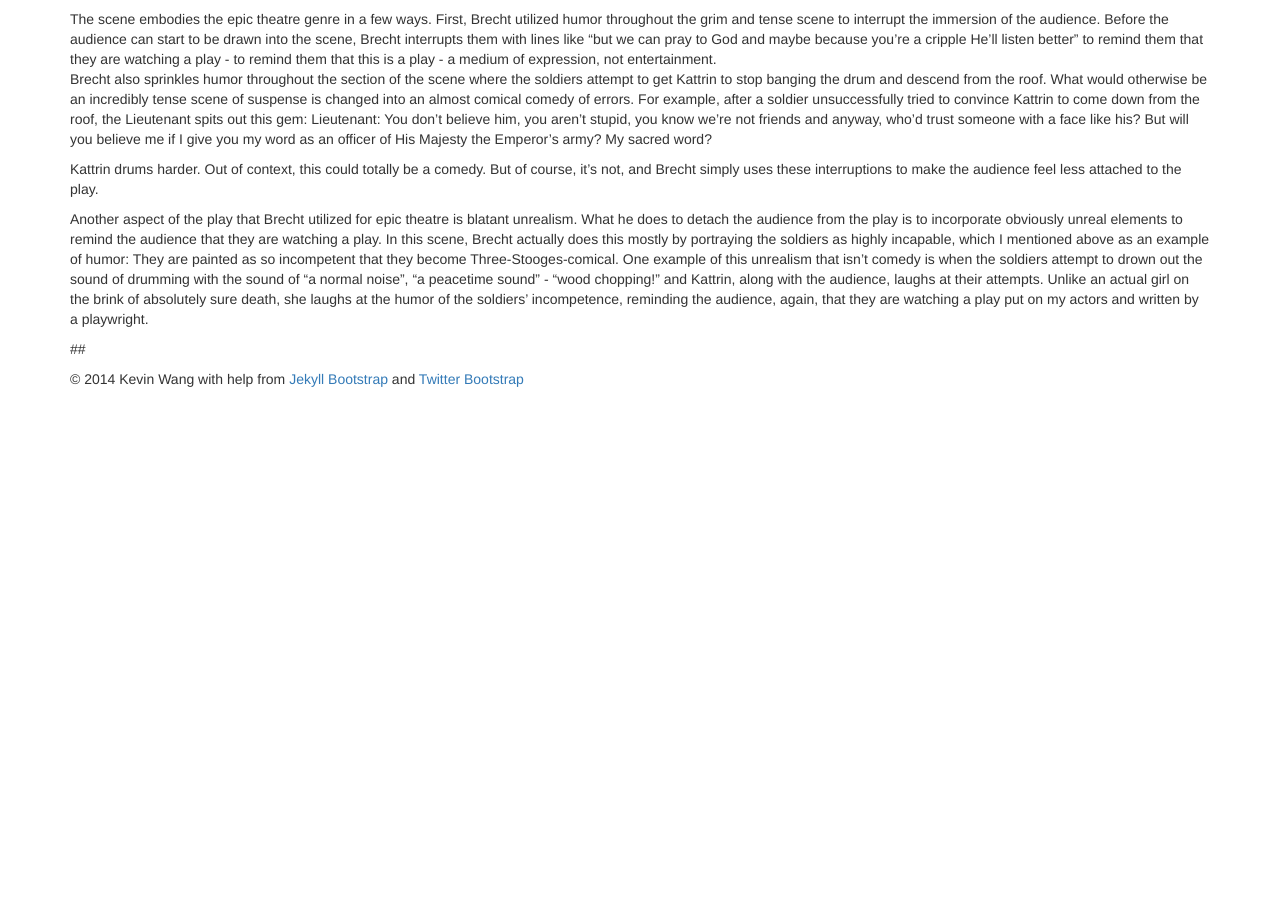
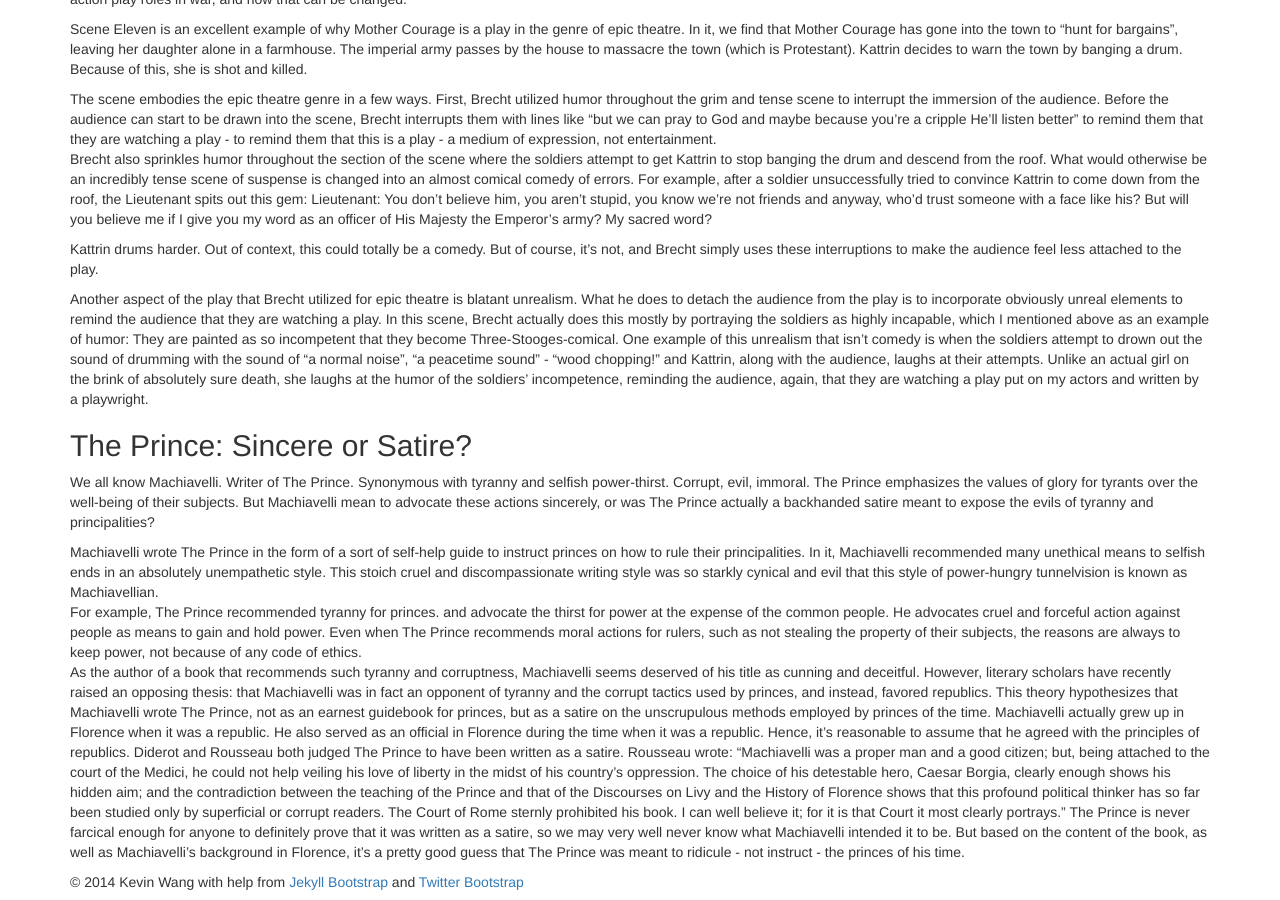
Before and after one commit to VitamintK/HumanitiesCore, a Jekyll site: the page built from index.md, in a window 1280 px wide and 900 px high, scrolled down 1824 px. Built offline with Jekyll 4.4.1, drawn with Linux system fonts in a browser that asks for light colours; nearby versions of some CDN libraries; library files that are not in the unit come from our copies; before the commit the page ends 2223 px from its top, so only the background shows below that; some of the changed text lies outside the part shown.

Commit message:
does this look good
headers author

```diff
--- a/index.md
+++ b/index.md
@@ -82,4 +84,13 @@ Out of context, this could totally be a comedy.  But of course, it’s not, and
 
 
 
-##
+## The Prince: Sincere or Satire?
+
+We all know Machiavelli.  Writer of The Prince.  Synonymous with tyranny and selfish power-thirst.  Corrupt, evil, immoral.
+The Prince emphasizes the values of glory for tyrants over the well-being of their subjects.  But Machiavelli mean to advocate these actions sincerely, or was The Prince actually a backhanded satire meant to expose the evils of tyranny and principalities?
+
+Machiavelli wrote The Prince in the form of a sort of self-help guide to instruct princes on how to rule their principalities.  In it, Machiavelli recommended many unethical means to selfish ends in an absolutely unempathetic style.  This stoich cruel and discompassionate writing style was so starkly cynical and evil that this style of power-hungry tunnelvision is known as Machiavellian.
+For example, The Prince recommended tyranny for princes. and advocate the thirst for power at the expense of the common people.  He advocates cruel and forceful action against people as means to gain and hold power.  Even when The Prince recommends moral actions for rulers, such as not stealing the property of their subjects, the reasons are always to keep power, not because of any code of ethics.
+As the author of a book that recommends such tyranny and corruptness, Machiavelli seems deserved of his title as cunning and deceitful.  However, literary scholars have recently raised an opposing thesis: that Machiavelli was in fact an opponent of tyranny and the corrupt tactics used by princes, and instead, favored republics.  This theory hypothesizes that Machiavelli wrote The Prince, not as an earnest guidebook for princes, but as a satire on the unscrupulous methods employed by princes of the time.
+Machiavelli actually grew up in Florence when it was a republic.  He also served as an official in Florence during the time when it was a republic.  Hence, it’s reasonable to assume that he agreed with the principles of republics.  Diderot and Rousseau both judged The Prince to have been written as a satire.  Rousseau wrote: “Machiavelli was a proper man and a good citizen; but, being attached to the court of the Medici, he could not help veiling his love of liberty in the midst of his country's oppression. The choice of his detestable hero, Caesar Borgia, clearly enough shows his hidden aim; and the contradiction between the teaching of the Prince and that of the Discourses on Livy and the History of Florence shows that this profound political thinker has so far been studied only by superficial or corrupt readers. The Court of Rome sternly prohibited his book. I can well believe it; for it is that Court it most clearly portrays.”
+The Prince is never farcical enough for anyone to definitely prove that it was written as a satire, so we may very well never know what Machiavelli intended it to be.  But based on the content of the book, as well as Machiavelli’s background in Florence, it’s a pretty good guess that The Prince was meant to ridicule - not instruct - the princes of his time.
```
Also changed, not shown: other parts of index.md (+4 -2 lines).
